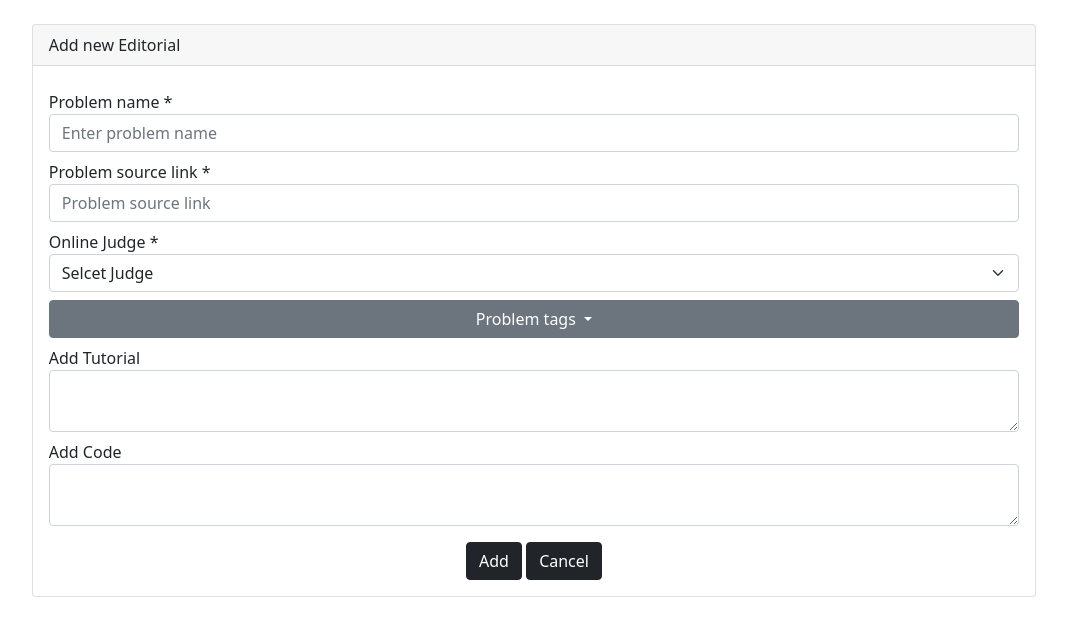
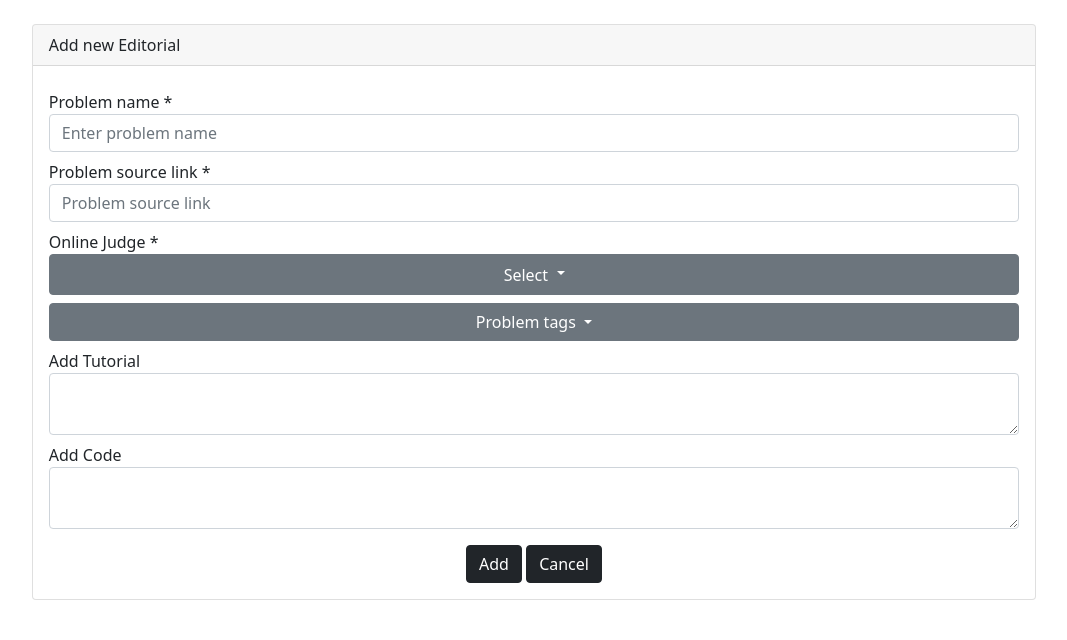
Before and after one commit to Bonusree/programming_adda, a Django app: page /addeditorial/ in a window 1280 px wide. Shown: the part 46-686 px from the top of the page, without its empty margins (106-1173 px from the left). Run offline with Django 4.2, Linux system fonts and the light colour scheme; a user stored in the database is signed in; tables that the repository leaves empty hold one stand-in row (values such as "Sample post"); some libraries are stand-ins or nearby versions.

Commit message:
editorials mistakes

```diff
--- a/editorials/models.py
+++ b/editorials/models.py
@@ -6,7 +6,7 @@ from django.contrib.auth.models import User
 from problems.models import Tag, Judge
 
 
-class add_editorials(models.Model):
+class Editorials(models.Model):
     name = models.CharField(max_length=255)
     link = models.URLField()
     judge = models.ForeignKey(Judge, on_delete=models.CASCADE)
--- a/editorials/views.py
+++ b/editorials/views.py
@@ -4,27 +4,29 @@ from django.shortcuts import render,HttpResponse,redirect
 from django.contrib.auth.models import User
 from django.contrib.auth import authenticate,login,logout
 from django.contrib.auth.decorators import login_required
-from .models import add_editorials
+from .models import Editorials
 from problems.models import Tag,Judge
 import json
 from django.db.models import Q
 # @login_required
 def editorials(request):
 
-    data= add_editorials.objects.all()
-    problems=[]
-    for p in data:
-        problem = {'name': p.name, 'link': p.link, 'tags':[],'code': p.code, 'solution':p.tutorial,
-                       'oj': p.judge, 'contributor': p.user}
-        for t in p.tags.all():
-            problem['tags'].append(t.name)
-        problems.append(problem)
-    return render(request, "editorials.html", {"problems": problems})
+
+        data=Editorials.objects.all()
+        problems=[]
+        for p in data:
+            problem = {'name': p.name, 'link': p.link, 'tags':[],'code': p.code, 'solution':p.tutorial,
+                        'oj': p.judge, 'contributor': p.user}
+            for t in p.tags.all():
+                problem['tags'].append(t.name)
+            problems.append(problem)
+        return render(request, "editorials.html", {"problems": problems})
+
 
 def search_editorial(request):
     if request.method=="POST":
         searchText=request.POST.get('searchText')
-        data=add_editorials.objects.filter(Q(name=searchText) | Q(link=searchText))
+        data=Editorials.objects.filter(Q(name=searchText) | Q(link=searchText))
         problems=[]
         for p in data:
             problem = {'name': p.name, 'link': p.link, 'tags':[],'code': p.code, 'solution':p.tutorial,
@@ -38,16 +40,11 @@ def search_editorial(request):
         return render(request, 'home.html')
 @login_required
 def add_editorial(request):
-    # judges=Judge.objects.all()
-    # tags=Tag.objects.all()
-    # j=[]
-    # t=[]
-    # context ={'judge':[], 'tag':[]}
-    # for ju in judges:
-    #     context['judge'].append(ju.name)
-    # for ta in tags:
-    #     context['tag'].append(ta.name)
-    return render(request, 'add_editorial.html')
+    tags = Tag.objects.filter(valid=1)
+    judges = Judge.objects.filter(valid=1)
+    context = {'tags':[tag.name for tag in tags],'judges':[judge.name for judge in judges]}
+    return render(request, 'add_editorial.html', context=context)
+
 
 def after_add_editorial(request):
     if request.method=="POST":
@@ -58,15 +55,15 @@ def after_add_editorial(request):
         tutorial = request.POST.get('tutorial')
         code = request.POST.get('code')
         user = request.user
+        judge,_ = Judge.objects.get_or_create(name=problem_judge,valid=1)
         try:
-            judge= Judge.objects.filter(name=problem_judge).last()
-            print(judge)
+
             try:
-                editorial=add_editorials(name=problem_name, link=problem_link,
+                editorial=Editorials(name=problem_name, link=problem_link,
                                     judge=judge, tutorial=tutorial, code=code, user=user)
                 editorial.save()
                 for tag_name in problem_tags:
-                    # print("tag_name",tag_name)
+            # print("tag_name",tag_name)
                     tag, _ = Tag.objects.get_or_create(name=tag_name,valid=1)
                     editorial.tags.add(tag)
             except Exception as e:
--- a/problems/views.py
+++ b/problems/views.py
@@ -37,9 +37,9 @@ def addproblem(request):
         problem_tags = json.loads(request.POST.get('searchTags'))
         comment = request.POST.get('comment')
         user = request.user
-
+        print(problem_judge)
         judge,_ = Judge.objects.get_or_create(name=problem_judge,valid=1)
-        # print("judge : --------------- ",judge)
+        print("judge : --------------- ",judge)
 
         # Create a new problem object
         problem = Problem(name=problem_name, link=problem_link,judge=judge, comment=comment, user=user)
--- a/templates/add_editorial.html
+++ b/templates/add_editorial.html
@@ -26,16 +26,20 @@
                 </div>
                 <div class="form-group mt-2">
                     <label for="onlinejudge">Online Judge *</label>
-                    <select class="form-select" aria-label="Default select example" name="judge" id="judge">
-                        <option selected>Selcet Judge</option>
-                        <option value="Codeforces">codeforces</option>
-                        {% comment %} {% for p in context.judge %}
-                        <option value="{{p}}">{{p}}</option>
-                        {% endfor %}
-                        <button type="button" class="btn btn-outline-dark " data-bs-toggle="modal" data-bs-target="#code">
-                            New Judge add
-                          </button> {% endcomment %}
-                    </select>
+                    <div class="dropdown">
+                        <button class="btn btn-secondary dropdown-toggle" style="width: 100%;" type="button" id="judgebutton" data-bs-toggle="dropdown" aria-expanded="false">
+                            <input class="btn btn-secondary p-0"   type="button" name="judge" value="Select"/>
+                        </button>
+                        <ul class="dropdown-menu scrollable-menu" aria-labelledby="judgebutton"  style="width: 100%;">
+                            <!-- {% for tag in tags %}
+                            {% endfor %} -->
+                            {% for judge in judges %}
+                                <li><button class="judge-name btn btn-light" type="button"  style="width: 100%;" >{{judge}}</button></li>
+                            {% endfor %}
+                            <li><hr class="dropdown-divider"></li>
+                            <li><button class="btn btn-light" type="button" data-bs-toggle="modal" data-bs-target="#newjudgemodal"  style="width: 100%;" >New judge</a></li>
+                        </ul>
+                    </div>
                 </div>
                 <div class="form-group mt-2">
                     <div id="problemtags">
@@ -48,11 +52,13 @@
                         <button class="btn btn-secondary dropdown-toggle" style="width: 100%;" type="button" id="dropdownMenuButton1" data-bs-toggle="dropdown" aria-expanded="false">
                           Problem tags
                         </button>
-                        <ul class="dropdown-menu" aria-labelledby="dropdownMenuButton1"  style="width: 100%;">
+                        <ul class="dropdown-menu scrollable-menu" aria-labelledby="dropdownMenuButton1"  style="width: 100%;">
                             <li><input name="judgequery"  style="width: 100%;"/></li>
-                            <li><button class="tag btn btn-light" type="button"  style="width: 100%;" >Binary Search</a></li>
-                            <li><button class="tag btn btn-light" type="button"  style="width: 100%;" >Graph</a></li>
-                            <li><button class="tag btn btn-light" type="button"  style="width: 100%;" >Tree</a></li>
+                            {% for tag in tags %}
+                                <li><button class="tag btn btn-light" type="button"  style="width: 100%;" >{{tag}}</a></li>
+                            {% endfor %}
+                            <li><hr class="dropdown-divider"></li>
+                            <li><button class="btn btn-light" type="button" data-bs-toggle="modal" data-bs-target="#staticBackdrop"  style="width: 100%;" >New tag</a></li>
                         </ul>
                     </div>
                 </div>
@@ -73,6 +79,63 @@
                     <a type="button" class="btn btn-dark mt-3" href="/problems/">Cancel</a>
                 </div>
             </form>
+        </div>
+    </div>
+    <div class="modal fade" id="staticBackdrop" data-bs-backdrop="static" data-bs-keyboard="false" tabindex="-1" aria-labelledby="staticBackdropLabel" aria-hidden="true">
+        <div class="modal-dialog modal-dialog-centered">
+            <div class="modal-content">
+                <div class="modal-header">
+                    <h5 class="modal-title" id="staticBackdropLabel">Suggest new problem tag</h5>
+                    <button type="button" class="btn-close" data-bs-dismiss="modal" aria-label="Close"></button>
+                </div>
+                <div class="modal-body">
+                    <form action="{% url 'newtagsuggestion' %}" method="POST">
+                        {% csrf_token %}
+                        <div class="form-group">
+                            <label for="newtag">New tag *</label>
+                            <input type="text" class="form-control"
+                                id="newtag" name="newtag"
+                                placeholder="Enter new tag"/>
+                            <div class="text-center">
+                                <button type="submit" class="btn btn-dark mt-3">Request</button>
+                                <a type="button" class="btn btn-dark mt-3" data-bs-dismiss="modal">Cancel</a>
+                            </div>
+                        </div>
+                    </div>
+                    <!-- <div class="modal-footer">
+                        <button type="button" class="btn btn-dark" data-bs-dismiss="modal">Cancel</button>
+                    </div> -->
+                </form>
+            </div>
+        </div>
+    </div>
+
+    <div class="modal fade" id="newjudgemodal" data-bs-backdrop="static" data-bs-keyboard="false" tabindex="-1" aria-labelledby="staticBackdropLabel" aria-hidden="true">
+        <div class="modal-dialog modal-dialog-centered">
+            <div class="modal-content">
+                <div class="modal-header">
+                    <h5 class="modal-title" id="newjudgemodalLabel">Suggest new  judge</h5>
+                    <button type="button" class="btn-close" data-bs-dismiss="modal" aria-label="Close"></button>
+                </div>
+                <div class="modal-body">
+                    <form action="{% url 'newjudgesuggestion' %}" method="POST">
+                        {% csrf_token %}
+                        <div class="form-group">
+                            <label for="newjudge">New judge *</label>
+                            <input type="text" class="form-control"
+                                id="newjudge" name="newjudge"
+                                placeholder="Enter new judge"/>
+                            <div class="text-center">
+                                <button type="submit" class="btn btn-dark mt-3">Request</button>
+                                <a type="button" class="btn btn-dark mt-3" data-bs-dismiss="modal">Cancel</a>
+                            </div>
+                        </div>
+                    </div>
+                    <!-- <div class="modal-footer">
+                        <button type="button" class="btn btn-dark" data-bs-dismiss="modal">Cancel</button>
+                    </div> -->
+                </form>
+            </div>
         </div>
     </div>
 </div>
@@ -150,6 +213,11 @@
 
             searchContainer.appendChild(createProblemTag(buttonText));
         });
+        $(".judge-name").click(function(){
+            var buttonText = $(this).text();
+            console.log(buttonText);
+            $('input[name="judge"]').val(buttonText);
+        });
     });
 
 </script>
```
Also changed, not shown: account/migrations/0001_initial.py, editorials/migrations/0001_initial.py, problems/migrations/0001_initial.py.
